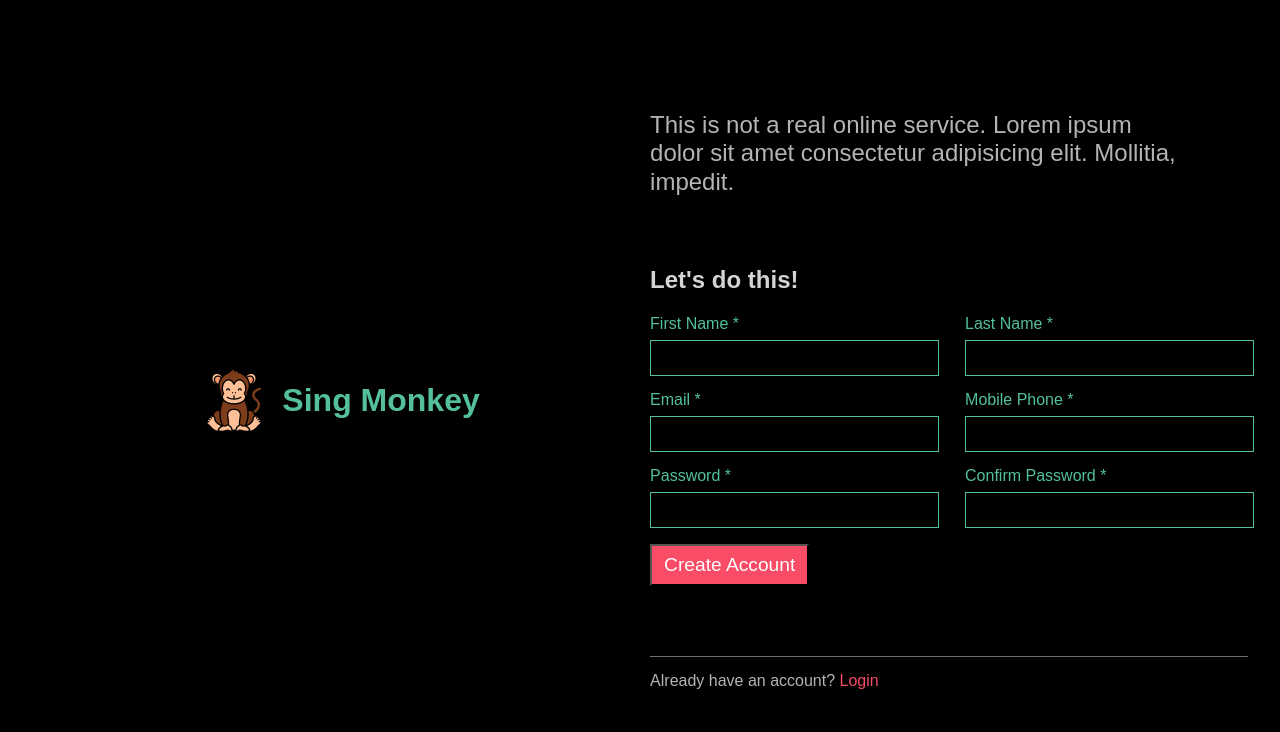
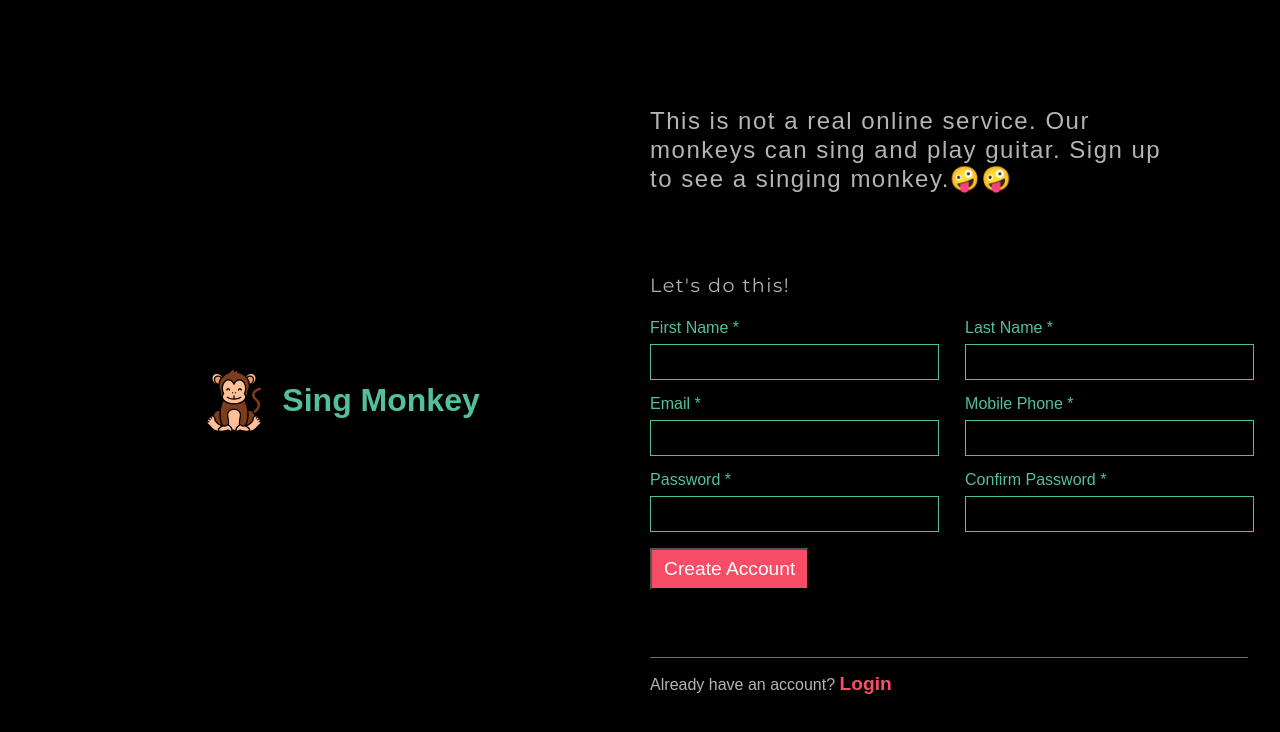
Before and after one commit to regan-mu/signup-test, a plain HTML site: page index.html in a window 1280 px wide. Drawn offline with Linux system fonts and the light colour scheme.

Commit message:
First Commit

```diff
--- a/index.html
+++ b/index.html
@@ -23,8 +23,8 @@
                 <div class="description">
                     <p>
                         This is not a real online service.
-                        Lorem ipsum dolor sit amet consectetur adipisicing elit.
-                        Mollitia, impedit.
+                        Our monkeys can sing and play guitar.
+                        Sign up to see a singing monkey.🤪🤪
                     </p>
                 </div>
                 <form action="#" class="info-form">
@@ -48,7 +48,7 @@
                         </div>
                         <div class="form-field">
                             <label for="password">Password *</label><br />
-                            <input name="userPassword" id="password" required type="password">
+                            <input name="userPassword" id="password" required type="password" pattern='(?=.*\d)(?=.*[a-z])(?=.*[A-Z]).{8,}' title="Password must contain uppercase letters & numbers">
                             <small class="mismatch"></small>
                         </div>
                         <div class="form-field">
--- a/main.js
+++ b/main.js
@@ -5,7 +5,7 @@ const mismatch = document.querySelector(".mismatch");
 
 userForm.addEventListener("submit", (e) => {
     if (confirmPassword.value !== password.value) {
-        e.preventDefault()
+        e.preventDefault();
         mismatch.textContent = "Password mismatch!";
     }
-})
+});
--- a/styles.css
+++ b/styles.css
@@ -109,17 +109,22 @@ body {
     font-size: 1.5rem;
     line-height: 1.2;
     width: 40ch;
+    letter-spacing: 1.5px;
 }
 
 .info-form {
     display: flex;
     flex-direction: column;
+    padding: 1rem 0 0 ;
+
 }
 .info-form h5 {
-    font-size: 1.5rem;
-    font-weight: bold;
-    color:rgb(212, 212, 212);
+    font-size: 1.2rem;
+    font-weight: lighter;
+    color:rgb(180, 180, 180);
     padding: 0 0 1.5rem;
+    font-family: "Montserrat";
+    letter-spacing: 1.5px;
 }
 .form-input-fields {
     display: grid;
@@ -136,7 +141,7 @@ body {
     margin: 8px 0 0;
     height: 32px;
     width: 100%;
-    color: #F94C66;
+    color: #53BF9D;
     font-size: 1.2rem;
 }
 .mismatch {
@@ -144,8 +149,9 @@ body {
 }
 .form-field input:focus {
     outline: none;
-    background-color: rgb(101, 101, 101);
-    color: #53BF9D;
+    background-color: rgb(46, 46, 46);
+    color: #F94C66;
+    text-align: center;
 }
 .btn {
     margin: 1rem 0 0;
@@ -165,4 +171,6 @@ body {
 .login a {
     text-decoration: none;
     color:#F94C66;
+    font-weight: bold;
+    font-size: larger;
 }
```
